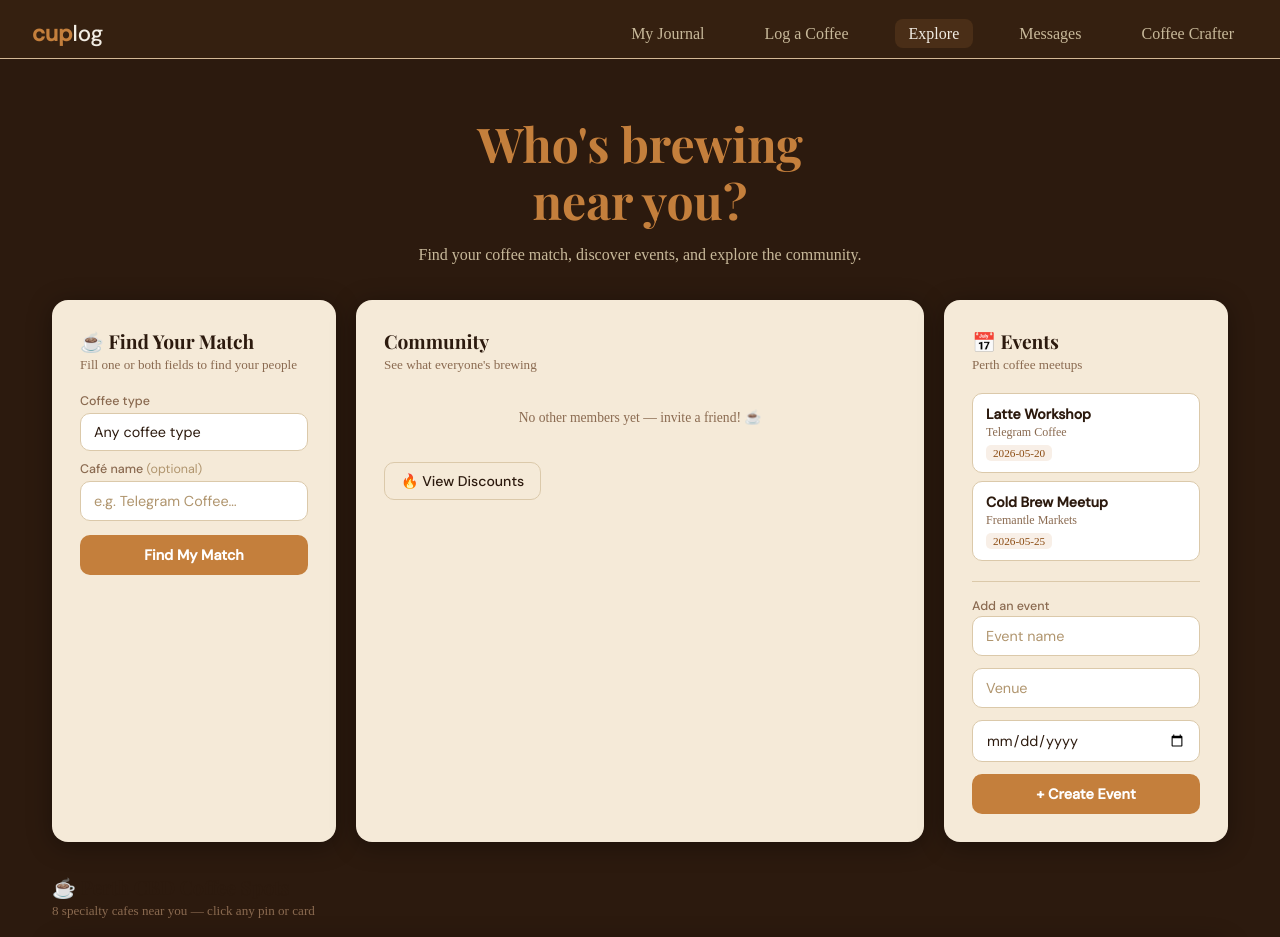
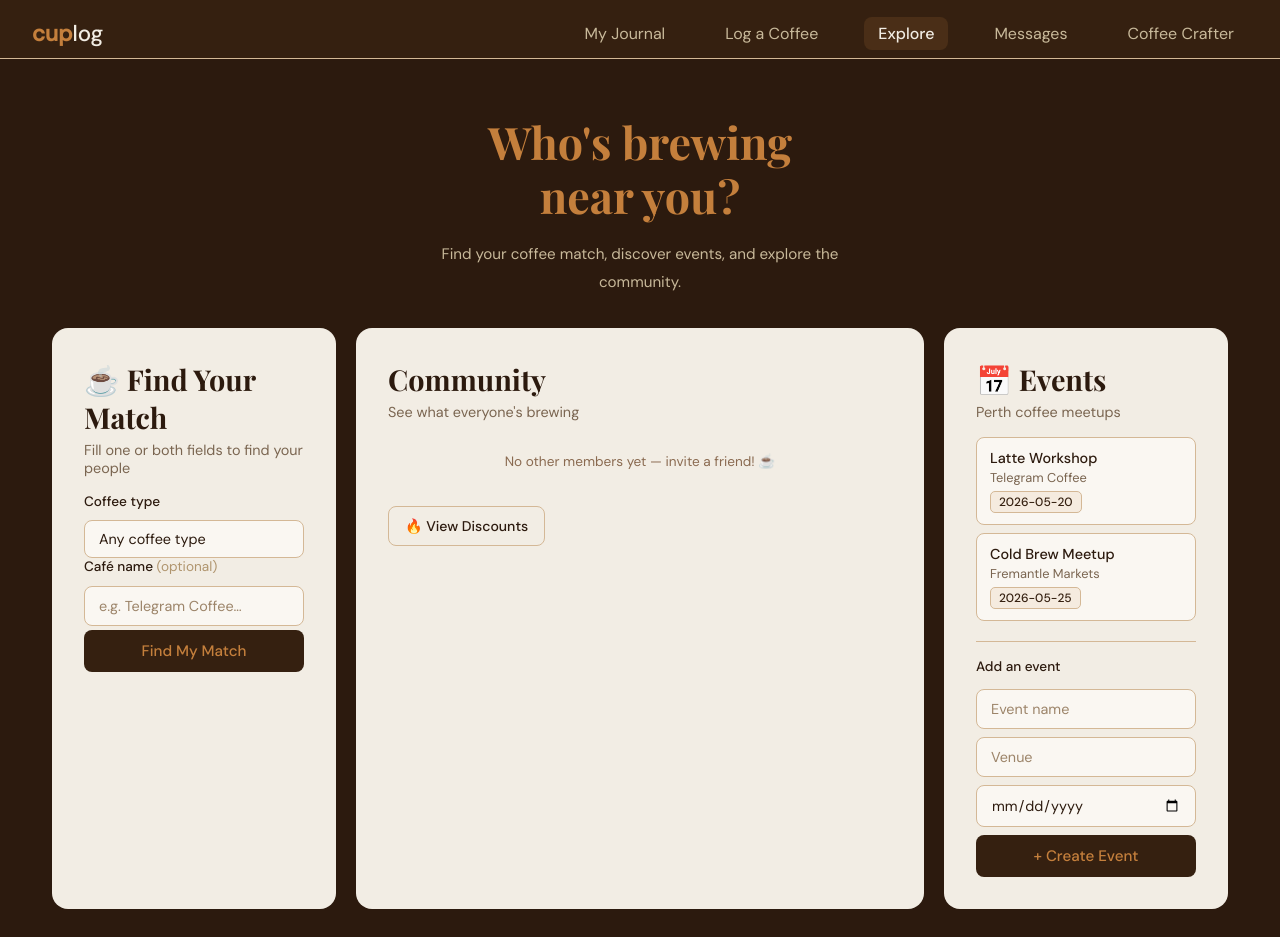
Before and after one commit to Dhruvvv1309/CITS3403_PROJECT, a Flask app: page /explore in a window 1280 px wide. Shown: the top 937 px of the page. Run offline with Flask 3, Linux system fonts and the light colour scheme; the visitor is signed in with stand-in values (Sample User, id 1); data comes from the database, SQL or seed files in the repository; grey boxes are pictures that could not be loaded.

Commit message:
fix: match nav and styling to log-coffee design system

```diff
--- a/app/static/css/explore.css
+++ b/app/static/css/explore.css
@@ -1,33 +1,71 @@
 /* ── explore.css ──
-   Matched to Log-a-Coffee:
-   page bg : #2C1A0E  | card bg: #F5EAD8
-   gold    : #C47F3C  | text:    #2C1A0E
-   muted   : #8a6a50  | border:  #DBC9AA
-   fonts   : Playfair Display + DM Sans          */
+   Matched exactly to log-coffee.css:
+   body bg    : #2C1A0E
+   card bg    : #F2EDE4  (log-card)
+   inner bg   : #FAF7F2  (form-control)
+   gold       : #C47F3C
+   dark text  : #2C1A0E
+   muted      : #7a6550
+   border     : #d4b896
+   font       : Playfair Display (headings) + DM Sans (body)   */
 
-body { background: #2C1A0E; }
+/* ── NAV PROTECTION ── */
+.top-nav {
+  background: #352010 !important;
+  border-bottom: 1px solid #d4b896 !important;
+}
+.brand {
+  font-family: 'DM Sans', sans-serif !important;
+  color: #F2EDE4 !important;
+  font-size: 1.4rem !important;
+  font-weight: 500 !important;
+}
+.brand span { color: #C47F3C !important; font-weight: 700 !important; }
+.nav-links a {
+  font-family: 'DM Sans', sans-serif !important;
+  color: #c8b99a !important;
+  font-size: 1rem !important;
+  font-weight: 400 !important;
+}
+.nav-links a.active {
+  color: #F2EDE4 !important;
+  background: rgba(196,127,60,0.15) !important;
+  font-weight: 500 !important;
+}
+.nav-links a:hover {
+  color: #F2EDE4 !important;
+  background: rgba(196,127,60,0.15) !important;
+}
+
+/* ── PAGE BACKGROUND ── */
+main {
+  background-color: #2C1A0E;
+  min-height: calc(100vh - 61px);
+  font-family: 'DM Sans', sans-serif;
+}
 
 /* ── HERO ── */
 .explore-hero {
   text-align: center;
   padding: 3.5rem 1rem 2rem;
+  background-color: #2C1A0E;
 }
 
 .explore-hero h1 {
   font-family: 'Playfair Display', serif;
-  font-size: clamp(2rem, 4.5vw, 3rem);
+  font-size: clamp(2rem, 4.5vw, 2.8rem);
   font-weight: 700;
   color: #C47F3C;
   line-height: 1.2;
-  margin-bottom: 0.75rem;
+  margin-bottom: 1.2rem;
 }
 
 .explore-hero p {
-  font-size: 1rem;
+  font-size: 0.95rem;
   color: #c8b99a;
   max-width: 460px;
   margin: 0 auto;
-  line-height: 1.6;
+  line-height: 1.8;
 }
 
 /* ── GRID ── */
@@ -38,15 +76,15 @@ body { background: #2C1A0E; }
   padding: 0 2rem 1.5rem;
   max-width: 1240px;
   margin: 0 auto;
+  background-color: #2C1A0E;
 }
 
-/* ── PANELS ── */
+/* ── PANELS (matches .log-card) ── */
 .panel {
-  background: #F5EAD8;
+  background-color: #F2EDE4;
   border-radius: 16px;
-  padding: 1.75rem;
+  padding: 2rem;
   color: #2C1A0E;
-  box-shadow: 0 4px 24px rgba(0,0,0,0.35);
   animation: fadeUp 0.5s ease both;
 }
 
@@ -59,35 +97,35 @@ body { background: #2C1A0E; }
   to   { opacity: 1; transform: translateY(0); }
 }
 
+/* ── PANEL TYPOGRAPHY (matches .card-title / .card-sub) ── */
 .panel-heading {
   font-family: 'Playfair Display', serif;
-  font-size: 1.2rem;
-  font-weight: 700;
+  font-size: 1.8rem;
   color: #2C1A0E;
-  margin-bottom: 0.2rem;
+  margin-bottom: 0.3rem;
 }
 
 .panel-sub {
-  font-size: 0.82rem;
-  color: #8a6a50;
-  margin-bottom: 1.25rem;
+  font-size: 0.9rem;
+  color: #7a6550;
+  margin-bottom: 1rem;
 }
 
-/* ── FORMS ── */
-.input-row {
-  display: grid;
-  grid-template-columns: 1fr 1fr;
-  gap: 10px;
-  margin-bottom: 12px;
+/* ── FORM ELEMENTS (matches .form-control) ── */
+.input-group {
+  display: flex;
+  flex-direction: column;
+  gap: 4px;
+  margin-bottom: 1rem;
 }
 
-.input-group { display: flex; flex-direction: column; gap: 4px; }
-
-.input-group label, .form-label {
-  font-family: 'DM Sans', sans-serif;
-  font-size: 0.78rem;
+.input-group label,
+.form-label {
+  font-size: 0.85rem;
   font-weight: 500;
-  color: #8a6a50;
+  color: #2C1A0E;
+  margin-bottom: 0.4rem;
+  display: block;
 }
 
 select,
@@ -95,64 +133,63 @@ input[type="text"],
 input[type="date"],
 input:not([type="submit"]) {
   width: 100%;
-  background: #fff;
-  border: 1.5px solid #DBC9AA;
-  border-radius: 10px;
+  background-color: #FAF7F2;
+  border: 1px solid #d4b896;
+  border-radius: 8px;
   color: #2C1A0E;
-  padding: 10px 13px;
+  padding: 10px 14px;
   font-family: 'DM Sans', sans-serif;
   font-size: 0.9rem;
   outline: none;
   appearance: none;
   -webkit-appearance: none;
-  margin-bottom: 10px;
   transition: border-color 0.2s, box-shadow 0.2s;
 }
 
-select:focus, input:focus {
+select:focus,
+input:focus {
   border-color: #C47F3C;
   box-shadow: 0 0 0 3px rgba(196,127,60,0.15);
 }
 
-select option { background: #fff; color: #2C1A0E; }
-input::placeholder { color: #b0956e; }
+select option { background: #FAF7F2; color: #2C1A0E; }
+input::placeholder { color: #9C8469; }
 
-/* ── BUTTONS ── */
+/* ── BUTTONS (matches .btn-log) ── */
 .btn-primary {
-  background: #C47F3C;
-  color: #fff;
+  background-color: #352010;
+  color: #C47F3C;
   border: none;
-  border-radius: 10px;
-  padding: 11px 20px;
+  border-radius: 8px;
+  padding: 11px;
+  font-size: 0.95rem;
+  font-weight: 500;
   font-family: 'DM Sans', sans-serif;
-  font-size: 0.9rem;
-  font-weight: 700;
   cursor: pointer;
-  transition: background 0.2s, transform 0.15s, box-shadow 0.2s;
+  transition: background-color 0.2s, color 0.2s;
+  width: 100%;
 }
 
 .btn-primary:hover {
-  background: #d98e4a;
-  box-shadow: 0 4px 14px rgba(196,127,60,0.35);
+  background-color: #3d2510;
+  color: #e8b86d;
 }
 
-.btn-primary:active { transform: scale(0.97); }
-
 .btn-secondary {
-  background: transparent;
+  background-color: transparent;
   color: #2C1A0E;
-  border: 1.5px solid #DBC9AA;
-  border-radius: 10px;
-  padding: 9px 16px;
+  border: 1px solid #d4b896;
+  border-radius: 8px;
+  padding: 10px 16px;
   font-family: 'DM Sans', sans-serif;
   font-size: 0.88rem;
   font-weight: 500;
   cursor: pointer;
-  transition: background 0.2s, border-color 0.2s;
+  transition: background-color 0.2s, border-color 0.2s;
 }
 
 .btn-secondary:hover {
-  background: rgba(196,127,60,0.1);
+  background-color: rgba(196,127,60,0.08);
   border-color: #C47F3C;
 }
 
@@ -273,62 +304,63 @@ input::placeholder { color: #b0956e; }
 }
 
 .match-tag {
-  font-size: 0.68rem;
-  background: rgba(196,127,60,0.12);
-  color: #8a4a10;
-  border: 1px solid rgba(196,127,60,0.3);
+  font-size: 0.75rem;
+  background-color: rgba(196,127,60,0.1);
+  color: #352010;
+  border: 1px solid #d4b896;
   border-radius: 20px;
-  padding: 2px 8px;
+  padding: 2px 10px;
 }
 
 .match-msg-btn {
   display: block;
   width: 100%;
-  background: #C47F3C;
-  color: #fff;
+  background-color: #352010;
+  color: #C47F3C;
   border: none;
-  border-radius: 10px;
-  padding: 9px;
+  border-radius: 8px;
+  padding: 10px;
   font-family: 'DM Sans', sans-serif;
-  font-size: 0.82rem;
-  font-weight: 700;
+  font-size: 0.88rem;
+  font-weight: 500;
   cursor: pointer;
   text-align: center;
   text-decoration: none;
-  transition: background 0.2s, transform 0.15s;
+  transition: background-color 0.2s, color 0.2s;
   box-sizing: border-box;
 }
 
-.match-msg-btn:hover { background: #d98e4a; transform: scale(1.02); }
+.match-msg-btn:hover {
+  background-color: #3d2510;
+  color: #e8b86d;
+}
 
 /* ── USER GRID ── */
 .user-grid {
   display: grid;
   grid-template-columns: repeat(2, 1fr);
-  gap: 10px;
+  gap: 1rem;
   margin-bottom: 1.25rem;
 }
 
 .user-card {
-  background: #fff;
-  border: 1.5px solid #DBC9AA;
-  border-radius: 12px;
+  background-color: #FAF7F2;
+  border: 1px solid #d4b896;
+  border-radius: 8px;
   padding: 13px;
   cursor: pointer;
-  transition: transform 0.2s, border-color 0.2s, box-shadow 0.2s;
+  transition: border-color 0.2s, box-shadow 0.2s;
 }
 
 .user-card:hover {
-  transform: translateY(-3px);
   border-color: #C47F3C;
-  box-shadow: 0 6px 18px rgba(196,127,60,0.15);
+  box-shadow: 0 0 0 3px rgba(196,127,60,0.15);
 }
 
 .user-initial {
   width: 32px; height: 32px;
   border-radius: 50%;
-  background: #F5EAD8;
-  border: 1.5px solid #DBC9AA;
+  background-color: #352010;
   color: #C47F3C;
   display: flex;
   align-items: center;
@@ -391,14 +426,14 @@ input::placeholder { color: #b0956e; }
 .discount-list.open { max-height: 220px; margin-top: 10px; }
 
 .discount-item {
-  background: #fff;
-  border: 1.5px solid #DBC9AA;
+  background-color: #FAF7F2;
+  border: 1px solid #d4b896;
   border-left: 4px solid #C47F3C;
-  border-radius: 10px;
+  border-radius: 8px;
   padding: 9px 12px;
   font-family: 'DM Sans', sans-serif;
-  font-size: 0.82rem;
-  color: #5a3a1a;
+  font-size: 0.85rem;
+  color: #2C1A0E;
   animation: slideRight 0.3s ease both;
 }
 
@@ -414,36 +449,49 @@ input::placeholder { color: #b0956e; }
 .event-feed { display: flex; flex-direction: column; gap: 8px; margin-bottom: 1.25rem; }
 
 .event-card {
-  background: #fff;
-  border: 1.5px solid #DBC9AA;
-  border-radius: 10px;
+  background-color: #FAF7F2;
+  border: 1px solid #d4b896;
+  border-radius: 8px;
   padding: 11px 13px;
   cursor: pointer;
-  transition: border-color 0.2s, transform 0.2s;
+  transition: border-color 0.2s, box-shadow 0.2s;
 }
 
-.event-card:hover { border-color: #C47F3C; transform: translateX(4px); }
+.event-card:hover {
+  border-color: #C47F3C;
+  box-shadow: 0 0 0 3px rgba(196,127,60,0.1);
+}
 
-.event-name { font-family: 'DM Sans', sans-serif; font-size: 0.88rem; font-weight: 700; color: #2C1A0E; }
-.event-venue { font-size: 0.75rem; color: #8a6a50; margin-top: 2px; }
+.event-name {
+  font-size: 0.9rem;
+  font-weight: 500;
+  color: #2C1A0E;
+}
+
+.event-venue {
+  font-size: 0.8rem;
+  color: #7a6550;
+  margin-top: 2px;
+}
 
 .event-date {
   display: inline-block;
-  font-size: 0.7rem;
-  background: rgba(196,127,60,0.12);
-  color: #8a4a10;
+  font-size: 0.75rem;
+  background-color: rgba(196,127,60,0.1);
+  color: #352010;
+  border: 1px solid #d4b896;
   border-radius: 5px;
-  padding: 2px 7px;
+  padding: 2px 8px;
   margin-top: 5px;
   font-weight: 500;
 }
 
 .event-form {
-  border-top: 1.5px solid #DBC9AA;
+  border-top: 1px solid #d4b896;
   padding-top: 1rem;
   display: flex;
   flex-direction: column;
-  gap: 2px;
+  gap: 0.5rem;
 }
 
 /* ── MAP ── */
@@ -451,39 +499,49 @@ input::placeholder { color: #b0956e; }
   max-width: 1240px;
   margin: 0.5rem auto 0;
   padding: 0 2rem 2.5rem;
+  background-color: #2C1A0E;
   animation: fadeUp 0.5s ease 0.3s both;
 }
 
 .map-section-header { margin-bottom: 1rem; }
+
+.map-section .panel-heading {
+  font-family: 'Playfair Display', serif;
+  font-size: 1.8rem;
+  color: #C47F3C;
+}
+
+.map-section .panel-sub {
+  font-size: 0.9rem;
+  color: #c8b99a;
+}
 
 .map-layout {
   display: grid;
   grid-template-columns: 1fr 290px;
   border-radius: 16px;
   overflow: hidden;
-  box-shadow: 0 4px 24px rgba(0,0,0,0.35);
 }
 
 #leaflet-map { height: 440px; width: 100%; }
 
 .cafe-sidebar {
-  padding: 1.25rem;
+  padding: 1.5rem;
   overflow-y: auto;
   max-height: 440px;
-  background: #F5EAD8;
+  background-color: #F2EDE4;
 }
 
 .cafe-sidebar h3 {
   font-family: 'Playfair Display', serif;
-  font-size: 1rem;
-  font-weight: 700;
+  font-size: 1.2rem;
   color: #2C1A0E;
   margin-bottom: 1rem;
 }
 
 .cafe-item {
-  background: #fff;
-  border: 1.5px solid #DBC9AA;
+  background-color: #FAF7F2;
+  border: 1px solid #d4b896;
   border-radius: 8px;
   padding: 9px 11px;
   margin-bottom: 8px;
```
Also changed, not shown: other parts of app/static/css/explore.css (+54 -46 lines), app/static/css/messages.css (+186 -118 lines).
